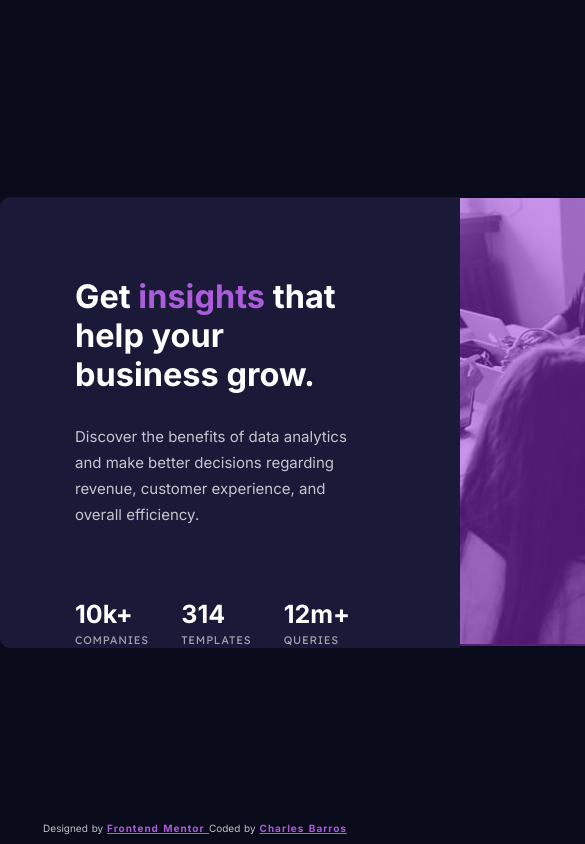
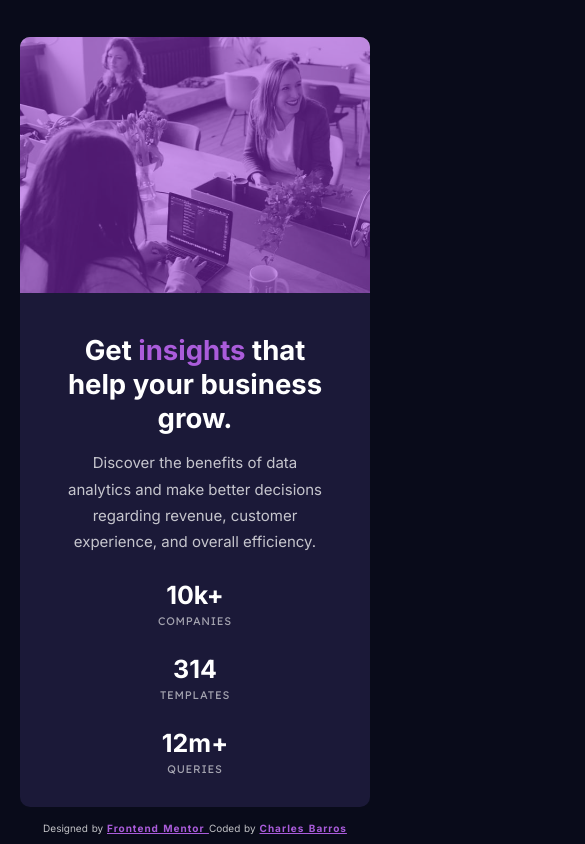
Before and after one commit to charbavito/preview-card-component-challenge, a plain HTML site: page index.html in a window 390 px wide. Shown: the top 844 px of the page, 585 px wide, since content can reach past the window. Drawn offline with Linux system fonts and the light colour scheme.

Commit message:
CSS mobile version

```diff
--- a/css/main-style.scss
+++ b/css/main-style.scss
@@ -15,9 +15,8 @@ html{
 body{
     background-color: $veryDarkBlue;
     font-family: 'Inter', sans-serif;
-    // font-family: 'Lexend Deca', sans-serif;
-    // font-family: 'Inter', sans-serif;
 }
+
 
 .container{
     display: flex;
@@ -31,9 +30,10 @@ body{
         display: flex;
         width: fit-content;
         max-width: 120em;
-        min-width: 100em;
+        min-width: 110em;
         justify-content: center;
         .content{
+            transition: all 1000ms;
             border-radius: 1em 0 0 1em;
             width: 48%;
             height: auto;
@@ -80,9 +80,12 @@ body{
         .main-img{
             filter: saturate(150%);
             align-self: center;
-            .img{
+            .img-desktop{
                 align-self: center;
                 border-radius: 0 1em 1em 0;
+            }
+            .img-mobile{
+                display: none;
             }
             .overlay{
                 align-self: center;
@@ -96,6 +99,57 @@ body{
             }
         }
     }
+
+    @media (max-width: 69em) {
+        .card{
+            border-radius: 0;
+            flex-direction: column-reverse;
+            text-align: center;
+            justify-content: center;
+            min-width: fit-content;
+            max-width: fit-content;
+            .content{
+                transition: all 1000ms;
+                border-radius: 0 0 1em 1em;
+                align-self: center;
+                width: 35em;
+                padding: 4em 4em 3em 4em;
+                .data{
+                    flex-direction: column;
+                    padding-top: 0;
+                    h2{
+                        padding-top: 1em;
+                    }
+                }
+                h1{
+                    font-size: 2.75em;
+                }
+                p{
+                    padding-top: 1em;
+                }
+            }
+            .main-img{
+                border-radius: 1em 1em 0 0;
+                .img-desktop{
+                    display: none;
+                }
+                .img-mobile{
+                    display: block;
+                    border-radius: 1em 1em 0 0;
+                    width: 35em;
+                    height: 100%;
+
+                }
+                .overlay{
+                    border-radius: 1em 1em 0 0;
+                    position: absolute;
+                    margin: auto;
+                    inset: 0;
+                    width: 35em;
+                }
+            }
+        }
+    }
 }
 
 .footer{
@@ -104,7 +158,7 @@ body{
     color: $slightlyTransparentWhiteMain;
     white-space: pre;
     display: flex;
-    position: absolute;
+    position: fixed;
     bottom: 0;
     left: 0;
     right: 0;
--- a/index.html
+++ b/index.html
@@ -32,7 +32,8 @@
         </div>
         <div class="main-img">
           <div class="overlay"></div>
-          <img src="./images/image-header-desktop.jpg" class="img" alt="girls on office table working">
+          <img src="./images/image-header-desktop.jpg" class="img-desktop" alt="girls on office table working">
+          <img src="./images/image-header-mobile.jpg" class="img-mobile" alt="girls on office table working">
         </div>
       </section>
     </main>
```
Also changed, not shown: css/main-style.css, 1 other file.
